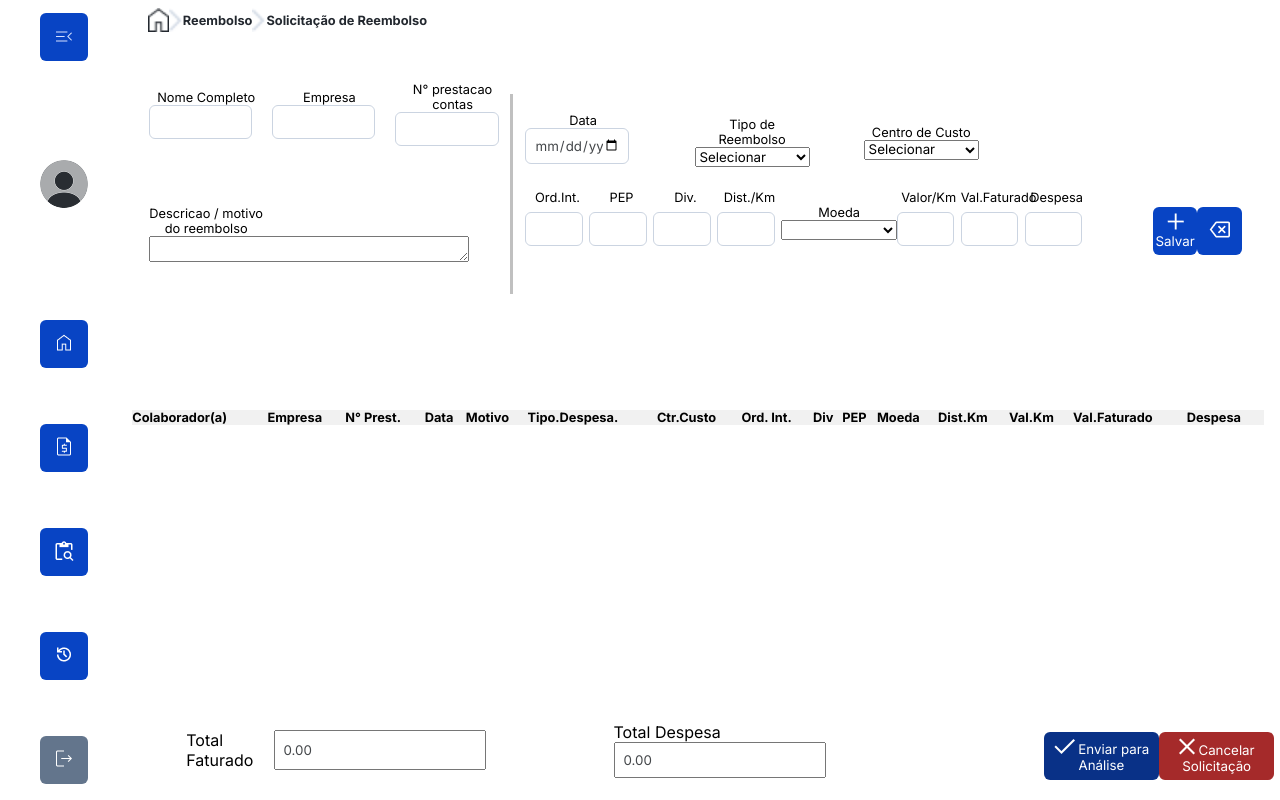
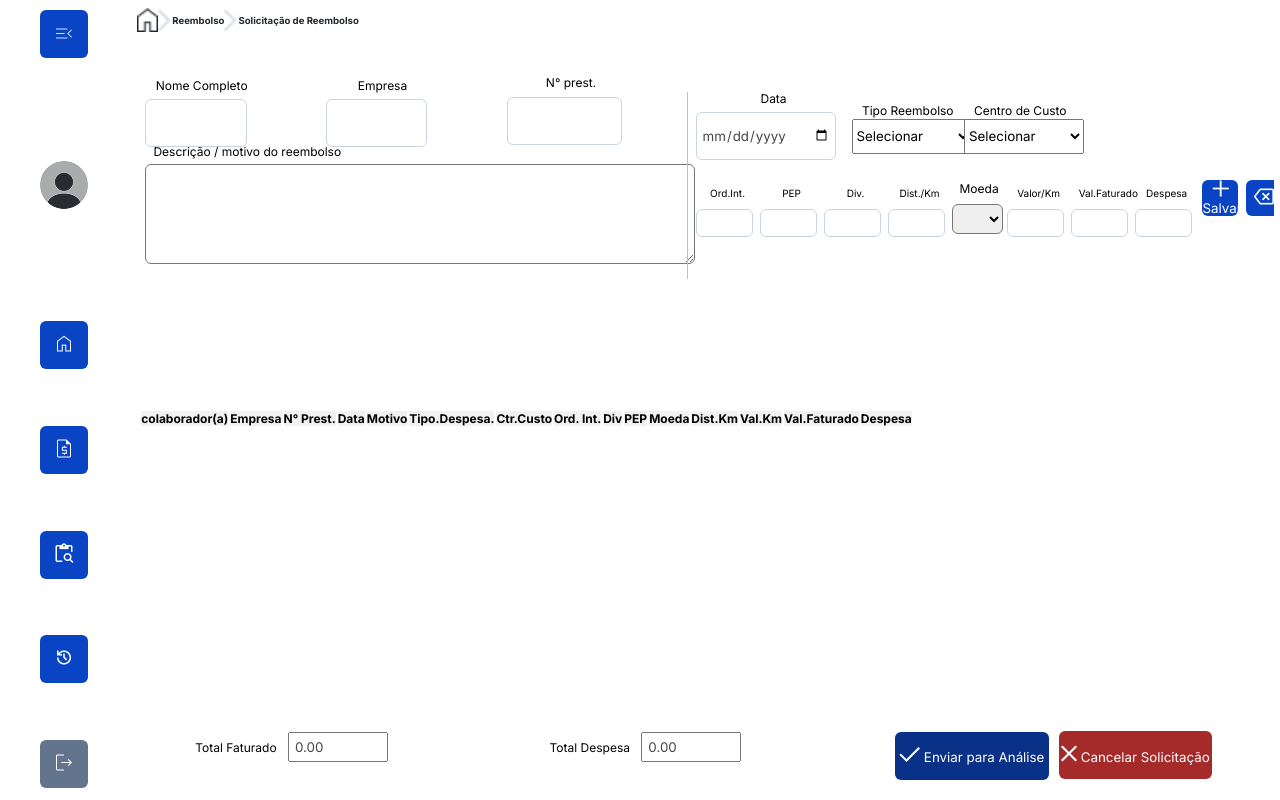
Before and after one commit to KarinPortfolio/sispar, a React (Vite) app: page /solicitacao in a window 1280 px wide. Built offline with nearby package versions, Linux system fonts and the light colour scheme.

Commit message:
ajuste do scss

```diff
--- a/src/components/cadastro/Cadastro.module.scss
+++ b/src/components/cadastro/Cadastro.module.scss
@@ -1,27 +1,25 @@
-.informacao {
+.cadastro {
   display: flex;
+  padding-top: 5vh;
   flex-direction: column;
   justify-content: center;
   align-items: center;
   width: 80vw;
+  gap: 1rem;
+  font-size: 12px;
 }
 
-h1 {
-  width: 19vw;
-  text-align: center;
-  align-items: center;
-  font-size: 2.3em;
-  font-weight: 700;
-  color: #23282f;
-  justify-content: center;
-  align-items: center;
+label {
+  padding-top: 12px;
+  padding-bottom: 12px;
+  padding-left: 8px;
+  padding-right: 8px;
+  margin-bottom: 8px;
 }
-p {
-  font-size: 0.9em;
-  font-weight: 700;
-  align-items: center;
-  justify-content: center;
-  color: #0844c4;
+input {
+  width: 100px;
+  height: 30px;
+  padding: 5px;
 }
 .botao {
   width: 10vw;
--- a/src/components/solicitacao/Solicitacao.jsx
+++ b/src/components/solicitacao/Solicitacao.jsx
@@ -14,81 +14,67 @@ import Api from "../../Services/Api.jsx";
 function Solicitacoes() {
   const [colaborador, setColaborador] = useState(""); // Estado para o campo colaborador
   const [empresa, setEmpresa] = useState(""); // Estado para o campo empresa
-  const [nPrestacao, setnPrestacao] = useState(""); // Estado para o campo número de prestação
+  const [num_prestacao, setNum_prestacao] = useState(""); // Estado para o campo número de prestação
   const [descricao, setDescricao] = useState(""); // Estado para o campo  descrição
   const [data, setData] = useState(""); // Estado para o campo data
-  const [tipoReembolso, setTipoReembolso] = useState(""); // Estado para o campo tipo de reembolso
-  const [centroCusto, setCentroCusto] = useState(""); // Estado para o campo centro de custo
-  const [ordemInterna, setorOrdemInterna] = useState(""); // Estado para o campo ordem interna
+  const [tipo_reembolso, setTipo_reembolso] = useState(""); // Estado para o campo tipo de reembolso
+  const [centro_custo, setCentro_custo] = useState(""); // Estado para o campo centro de custo
+  const [ordem_interna, setOrdem_interna] = useState(""); // Estado para o campo ordem interna
   const [divisao, setDivisao] = useState(""); // Estado para o campo divisão
   const [pep, setPep] = useState(""); // Estado para o campo pep
   const [moeda, setMoeda] = useState(""); // Estado para o campo moeda
-  const [distanciaKm, setDistanciaKm] = useState(""); // Estado para o campo distância km
-  const [valorKm, setValorKm] = useState(""); // Estado para o campo valor km
-  const [valorFaturado, setValorFaturado] = useState(""); // Estado para o campo valor faturado
+  const [distancia_km, setDistancia_km] = useState(""); // Estado para o campo distância km
+  const [valor_km, setValor_km] = useState(""); // Estado para o campo valor km
+  const [valor_faturado, setValor_faturado] = useState(""); // Estado para o campo valor faturado
   const [despesa, setDespesa] = useState(""); // Estado para o campo despesa
-  const [dadosReembolso, setDadosReembolso] = useState([]);
+  const [dados_reembolso, setDados_reembolso] = useState([]);
 
   const [enviado, setEnviado] = useState(false);
 
   useEffect(() => {
     if (enviado) {
-      setDadosReembolso([]); // Limpa os dados após o envio
-      setEnviado(false); // Reseta o estado de controle
+      setDados_reembolso([]);
+      setEnviado(false);
     }
   }, [enviado]);
 
   const handleSubmit = () => {
+    const idColaborador = localStorage.getItem("id_colaborador");
+
     const objetoReembolso = {
       empresa,
       colaborador,
-      nPrestacao,
+      num_prestacao,
       descricao,
       data,
-      tipoReembolso,
-      ordemInterna,
-      centroCusto,
+      tipo_reembolso,
+      ordem_interna,
+      centro_custo,
       divisao,
       pep,
       moeda,
-      distanciaKm,
-      valorKm,
-      valorFaturado,
+      distancia_km,
+      valor_km,
+      valor_faturado,
       despesa,
+      id_colaborador: idColaborador,
     };
 
-    setDadosReembolso(dadosReembolso.concat(objetoReembolso));
-
-    limparCampos(); //quando clicar em salvar, ativa a função de limpar os campos
+    setDados_reembolso(dados_reembolso.concat(objetoReembolso));
+    limparCampos();
   };
 
-  const handleDelete = (index) => {
-    setDadosReembolso(dadosReembolso.filter((item, i) => i !== index));
-  };
-
-  const limparCampos = () => {
-    setColaborador(""),
-      setEmpresa(""),
-      setnPrestacao(""),
-      setDescricao(""),
-      setData(""),
-      setTipoReembolso(""),
-      setCentroCusto(""),
-      setorOrdemInterna(""),
-      setDivisao(""),
-      setPep(""),
-      setMoeda(""),
-      setDistanciaKm(""),
-      setValorKm(""),
-      setValorFaturado(""),
-      setDespesa("");
-  };
-
-  const [foiEnviado, setFoiEnviado] = useState(false);
   const enviarParaAnalise = async (e) => {
     e.preventDefault();
+    const idColaborador = localStorage.getItem("id_colaborador");
     try {
-      const response = await Api.post("/reembolso/solicitacao", dadosReembolso);
+      const response = await Api.post(
+        "/reembolso/solicitacao",
+        dados_reembolso.map((item) => ({
+          ...item,
+          id_colaborador: idColaborador,
+        }))
+      );
       console.log("Resposta da API", response);
       alert("Solicitação enviada com sucesso!");
       setEnviado(true);
@@ -98,15 +84,30 @@ function Solicitacoes() {
     }
   };
 
-  useEffect(() => {
-    if (foiEnviado) {
-      setDadosReembolso([]);
-      setFoiEnviado(false);
-    }
-  }, [foiEnviado]);
+  const handleDelete = (index) => {
+    setDados_reembolso(dados_reembolso.filter((_, i) => i !== index));
+  };
+
+  const limparCampos = () => {
+    setColaborador("");
+    setEmpresa("");
+    setNum_prestacao("");
+    setDescricao("");
+    setData("");
+    setTipo_reembolso("");
+    setCentro_custo("");
+    setOrdem_interna("");
+    setDivisao("");
+    setPep("");
+    setMoeda("");
+    setDistancia_km("");
+    setValor_km("");
+    setValor_faturado("");
+    setDespesa("");
+  };
 
   const cancelarSolicitacao = () => {
-    setDadosReembolso([]);
+    setDados_reembolso([]);
     limparCampos();
   };
 
@@ -128,8 +129,9 @@ function Solicitacoes() {
               className={styles.formulario}
             >
               {/* esquerda */}
+              <div className={styles.containerBox}>
                 <article className={styles.containerEsq}>
-                <div id={styles.item1} className={styles.caixa}>
+                  <div id={styles.item1} className={styles.campo}>
                     <label htmlFor="nome">Nome Completo</label>
                     <input
                       value={colaborador}
@@ -138,7 +140,7 @@ function Solicitacoes() {
                       type="text"
                     />
                   </div>
-                <div id={styles.item2} className={styles.caixa}>
+                  <div id={styles.item2} className={styles.campo}>
                     <label htmlFor="empresa">Empresa</label>
                     <input
                       name="empresa"
@@ -147,19 +149,20 @@ function Solicitacoes() {
                       type="text"
                     />
                   </div>
-                <div id={styles.item3} className={styles.caixa}>
-                  <label htmlFor="N.prestacao">N° prestacao contas</label>
+                  <div id={styles.item3} className={styles.cxprestacao}>
+                    <label htmlFor="N.prestacao">N° prest.</label>
                     <input
-                    value={nPrestacao}
-                    onChange={(e) => setnPrestacao(e.target.value)}
+                      value={num_prestacao}
+                      onChange={(e) => setNum_prestacao(e.target.value)}
                       type="number"
-                    name="nPrestacao"
+                      name="num_prestacao"
                     />
                   </div>
-
-                <div id={styles.item4} className={styles.caixa}>
+                </article>
+                <article className={styles.containerEsq}>
+                  <div id={styles.item4} className={styles.textcaixa}>
                     <label htmlFor="Descricao motivo do reembolso">
-                    Descricao / motivo do reembolso
+                      Descrição / motivo do reembolso
                     </label>
                     <textarea
                       name="descricao"
@@ -168,11 +171,13 @@ function Solicitacoes() {
                     />
                   </div>
                 </article>
+              </div>
+
               <article className={styles.containerMeio}></article>
               {/* direita */}
               <div className={styles.containerBox}>
                 <article className={styles.containerDir}>
-                  <div id={styles.item5} className={styles.caixa}>
+                  <div id={styles.item5} className={styles.cxdata}>
                     <label htmlFor="data">Data</label>
                     <input
                       value={data}
@@ -182,13 +187,13 @@ function Solicitacoes() {
                     />
                   </div>
 
-                  <div id={styles.item6} className={styles.caixa}>
-                    <label htmlFor="tipoReembolso">Tipo de Reembolso</label>
+                  <div id={styles.item6} className={styles.campo}>
+                    <label htmlFor="tipo_reembolso">Tipo Reembolso</label>
                     <select
-                      value={tipoReembolso}
-                      name="tipoReembolso"
-                      onChange={(e) => setTipoReembolso(e.target.value)}
-                      id="tipoReembolso"
+                      value={tipo_reembolso}
+                      name="tipo_reembolso"
+                      onChange={(e) => setTipo_reembolso(e.target.value)}
+                      id="tipo_reembolso"
                     >
                       <option value="selecionar">Selecionar</option>
                       <option value="alimentacao">Alimentação</option>
@@ -204,13 +209,13 @@ function Solicitacoes() {
                       </option>
                     </select>
                   </div>
-                  <div id={styles.item7} className={styles.caixa}>
-                    <label htmlFor="centroCusto">Centro de Custo</label>
+                  <div id={styles.item7} className={styles.campo}>
+                    <label htmlFor="centro_custo">Centro de Custo</label>
                     <select
-                      value={centroCusto}
-                      onChange={(e) => setCentroCusto(e.target.value)}
-                      name="centroCusto"
-                      id="centroCusto"
+                      value={centro_custo}
+                      onChange={(e) => setCentro_custo(e.target.value)}
+                      name="centro_custo"
+                      id="centro_custo"
                     >
                       <option value="selecionar">Selecionar</option>
                       <option value="1100109002_interno">
@@ -229,10 +234,10 @@ function Solicitacoes() {
                   <div id={styles.item8} className={styles.caixa1}>
                     <label htmlFor="ord_int">Ord.Int.</label>
                     <input
-                      value={ordemInterna}
-                      name="ordemInterna"
-                      onChange={(e) => setorOrdemInterna(e.target.value)}
-                      id="ordemInterna"
+                      value={ordem_interna}
+                      name="ordem_interna"
+                      onChange={(e) => setOrdem_interna(e.target.value)}
+                      id="ordem_interna"
                       type="number"
                     />
                   </div>
@@ -243,7 +248,7 @@ function Solicitacoes() {
                       value={pep}
                       onChange={(e) => setPep(e.target.value)}
                       name="pep"
-                      id="PEP"
+                      id="pep"
                       type="number"
                     />
                   </div>
@@ -259,19 +264,20 @@ function Solicitacoes() {
                     />
                   </div>
                   <div id={styles.item11} className={styles.caixa1}>
-                    <label htmlFor="distanciaKm">Dist./Km</label>
+                    <label htmlFor="distancia_km">Dist./Km</label>
                     <input
-                      value={distanciaKm}
-                      onChange={(e) => setDistanciaKm(e.target.value)}
-                      name="distanciaKm"
-                      id="distanciaKm"
+                      value={distancia_km}
+                      onChange={(e) => setDistancia_km(e.target.value)}
+                      name="distancia_km"
+                      id="distancia_km"
                       type="number"
                     />
                   </div>
 
-                  <div id={styles.item12} className={styles.caixa}>
+                  <div id={styles.item12} className={styles.caixamoeda}>
                     <label htmlFor="moeda">Moeda</label>
                     <select
+                      className={styles.moeda}
                       value={moeda}
                       onChange={(e) => setMoeda(e.target.value)}
                       name="moeda"
@@ -287,9 +293,9 @@ function Solicitacoes() {
                   <div id={styles.item13} className={styles.caixa1}>
                     <label htmlFor="valor_km">Valor/Km</label>
                     <input
-                      value={valorKm}
-                      onChange={(e) => setValorKm(e.target.value)}
-                      name="valorKm"
+                      value={valor_km}
+                      onChange={(e) => setValor_km(e.target.value)}
+                      name="valor_km"
                       type="number"
                     />
                   </div>
@@ -298,9 +304,9 @@ function Solicitacoes() {
                     <label htmlFor="faturado">Val.Faturado</label>
                     <input
                       type="number"
-                      name="valorFaturado"
-                      value={valorFaturado}
-                      onChange={(e) => setValorFaturado(e.target.value)}
+                      name="valor_faturado"
+                      value={valor_faturado}
+                      onChange={(e) => setValor_faturado(e.target.value)}
                     />
                   </div>
 
@@ -315,10 +321,10 @@ function Solicitacoes() {
                     />
                   </div>
 
-                  <div className={styles.btnform}>
-                    <div id={styles.item16} className={styles.quadrado}>
+                  <div>
+                    <div id={styles.item16}>
                       <button
-                        className={styles.salvar}
+                        className={styles.minibutton1}
                         onClick={handleSubmit}
                         type="submit"
                       >
@@ -326,7 +332,7 @@ function Solicitacoes() {
                       </button>
 
                       <button
-                        className={styles.deletar}
+                        className={styles.minibutton1}
                         type="button"
                         onClick={() => {
                           limparCampos();
@@ -347,7 +353,7 @@ function Solicitacoes() {
               <thead>
                 <tr>
                   <th> </th>
-                  <th>Colaborador(a)</th>
+                  <th>colaborador(a)</th>
                   <th>Empresa</th>
                   <th>N° Prest.</th>
                   <th>Data</th>
@@ -365,12 +371,12 @@ function Solicitacoes() {
                 </tr>
               </thead>
               <tbody>
-                {dadosReembolso.map((item, index) => (
+                {dados_reembolso.map((item, index) => (
                   <tr key={index}>
                     <td>
                       <button
                         onClick={() => handleDelete(index)}
-                        className={styles.btnLixeira}
+                        className={styles.minibutton2}
                       >
                         <img
                           className={styles.lixeira}
@@ -381,25 +387,25 @@ function Solicitacoes() {
                     </td>
                     <td>{item.colaborador}</td>
                     <td>{item.empresa}</td>
-                    <td>{item.nPrestacao}</td>
+                    <td>{item.num_prestacao}</td>
                     <td>{item.data}</td>
 
                     <td>
-                      <button>
+                      <button className={styles.minibutton2}>
                         <img src={Motivo} alt="Motivo" />
                       </button>
                     </td>
 
                     {/* <td>{item.descricao}</td> */}
-                    <td>{item.tipoReembolso}</td>
-                    <td>{item.centroCusto}</td>
-                    <td>{item.ordemInterna}</td>
+                    <td>{item.tipo_reembolso}</td>
+                    <td>{item.centro_custo}</td>
+                    <td>{item.ordem_interna}</td>
                     <td>{item.divisao}</td>
                     <td>{item.pep}</td>
                     <td>{item.moeda}</td>
-                    <td>{item.distanciaKm}</td>
-                    <td>{item.valorKm}</td>
-                    <td>{item.valorFaturado}</td>
+                    <td>{item.distancia_km}</td>
+                    <td>{item.valor_km}</td>
+                    <td>{item.valor_faturado}</td>
                     <td>{item.despesa}</td>
                   </tr>
                 ))}
@@ -409,33 +415,31 @@ function Solicitacoes() {
         </main>
 
         <footer className={styles.containerRodape}>
-          <section className={styles.fatura}>
-            <div id={styles.item18}>
+          <div className={styles.fatura}>
+            <section id={styles.item18}>
               <label> Total Faturado </label>
 
               <input
                 type="text"
-                value={dadosReembolso
+                value={dados_reembolso
                   .reduce(
-                    (total, item) => total + Number(item.valorFaturado || 0),
+                    (total, item) => total + Number(item.valor_faturado || 0),
                     0
                   )
                   .toFixed(2)}
               />
-            </div>
-
+            </section>
             <section id={styles.item19}>
               <label> Total Despesa </label>
               <input
                 type="text"
-                value={dadosReembolso
+                value={dados_reembolso
                   .reduce((total, item) => total + Number(item.despesa || 0), 0)
                   .toFixed(2)}
               />
             </section>
-
-            <div>
-              <div id={styles.item20}>
+            <section>
+              <section id={styles.item20}>
                 <button
                   className={styles.buttonAnalise}
                   onClick={enviarParaAnalise}
@@ -451,9 +455,9 @@ function Solicitacoes() {
                   {" "}
                   <img src={Cancelar} alt="" /> Cancelar Solicitação{" "}
                 </button>
-              </div>{" "}
+              </section>
+            </section>{" "}
           </div>
-          </section>{" "}
         </footer>
       </div>
     </div>
--- a/src/components/solicitacao/Solicitacao.module.scss
+++ b/src/components/solicitacao/Solicitacao.module.scss
@@ -1,39 +1,47 @@
 html,
 body {
-  height: 100%; /* Garante que html e body ocupem toda a altura da viewport */
-  margin: 0; /* Remove margens padrão */
+  height: 100%;
+  margin: 0;
+  font-size: 12px;
 }
-
-body {
-  display: flex;
-  flex-direction: column;
+.minibutton1 {
+  width: 3rem;
+  height: 3rem;
+  margin: 0.3125rem;
+  margin-top: 1.1875rem;
+}
+.minibutton2 {
+  width: 1.875rem;
+  height: 1.875rem;
+  margin: 0.3125rem;
 }
 .Envolve {
   width: 90vw;
+  height: auto;
   flex-direction: column;
+  direction: column;
 }
-
 header {
   display: flex;
   height: 5vh;
   align-items: center;
-  padding-left: 2vw;
-  p {
-    color: #23282f;
-    font-size: 0.8rem;
-  }
+  padding-left: 1.25rem;
 }
 
-main {
-  flex-grow: 1; /* Faz o main ocupar todo o espaço vertical disponível */
-  overflow-y: auto; /* Adiciona rolagem vertical se o conteúdo exceder a altura */
-  padding: 10px;
+header p {
+  color: #23282f;
+  font-size: 0.8rem;
 }
+.containerMain {
+  flex-grow: 1;
+  overflow-y: auto;
+}
+
 .formulario {
-  padding-left: 32vw;
   flex-direction: row;
-  width: 25vw;
+  width: 80vw;
 }
+
 .containerEsq {
   display: grid;
   grid-template-columns: repeat(3, 1fr);
@@ -41,100 +49,142 @@ main {
   grid-template-areas:
     "item1 item2 item3"
     "myArea myArea myArea";
-  gap: 1vh;
-  padding-top: 2vh;
-  padding-left: 7vw;
-  height: 30vh;
-  width: 60vw;
+  gap: 0.0625rem;
+  padding-left: 5rem;
+  height: 10.625rem;
+  flex-grow: 1;
 }
+
+.containerEsqInf {
+  height: 6.25rem;
+}
+
 .containerMeio {
-  padding-left: 0.2vw;
-  height: 25vh;
-  width: 1vw;
-  background-color: silver;
+  padding-left: -40rem;
+  height: 15.625rem;
+  width: 0;
+  border-left: 1px solid silver;
+  background-color: transparent;
 }
+
 .containerBox {
   flex-direction: column;
+  width: 47vw;
 }
+
 .containerDir {
-  padding-left: 1vw;
+  padding-left: 0.625rem;
   display: grid;
+  width: 30vw;
   grid-template-columns: repeat(3, 1fr);
-  grid-area: "item5 item6 item7";
-  gap: 1vh;
-  height: 10vh;
-  width: 40vw;
+  grid-template-areas: "item5 item6 item7";
+  margin-top: -4.375rem;
 }
+
 .containerDirInf {
-  padding-left: 1vw;
+  padding-left: 0.625rem;
+  width: 41.25rem;
   grid-area: dirInf;
   display: grid;
-  height: 10vh;
-  width: 25vw;
   grid-template-columns: repeat(10, 1fr);
-  grid-area: "item8 item9 item10 item11 item12 item13 item14 item15 item 16 item17";
+  grid-template-areas: "item8 item9 item10 item11 item12 item13 item14 item15 item16 item17";
 }
 
 .informacao {
-  padding-left: 0vw;
-  height: 10vh;
-  padding-bottom: 10vh;
+  padding-left: 1.25rem;
+  height: 6.25rem;
+  padding-bottom: 6.25rem;
+  align-items: center;
+  justify-content: center;
 }
 
 .caixa {
   text-align: center;
   flex-direction: column;
-  font-size: 0.8em;
-  width: 9vw;
-  height: 7vh;
+  width: 8.125rem;
+  gap: 0.2rem;
+  display: flex;
+  margin-top: -1rem;
+}
+.cxdata {
+  text-align: center;
+  flex-direction: column;
+  justify-content: center;
+  width: 13rem;
+  gap: 0.0625rem;
+  margin-top: -0.25rem;
+}
+.campo {
+  text-align: center;
+  flex-direction: column;
+  justify-content: center;
+  width: 9.375rem;
+  gap: 0.0625rem;
+  margin-top: -0.25rem;
+}
+
+.cxprestacao {
+  text-align: center;
+  flex-direction: column;
+  width: 10vw;
+  gap: 0.2rem;
+  display: flex;
+  margin-top: -7px;
 }
 .caixa1 {
+  margin-top: 15px;
   text-align: center;
   flex-direction: column;
   width: 5vw;
-  font-size: 0.8em;
+  font-size: 10px;
   height: 7vh;
   gap: 0.5em;
+  border: -2px;
 }
-.quadrado {
-  text-align: center;
-  width: 7vw;
-  height: 7vw;
+.moeda {
+  margin-top: -12px;
+  height: 30px;
+  width: 4vw;
+  border-radius: 6px;
+}
+
+.caixamoeda {
+  flex-direction: column;
+  font-size: 12px;
+}
+input {
+  margin-top: -15px;
+  width: 200px;
+  height: 30px;
+}
+
+select {
+  margin-top: -20px;
+  width: 120px;
+  height: 35px;
+}
+.textcaixa {
+  margin-top: -70px;
+  flex-direction: column;
+}
+textarea {
+  margin-top: -15px;
+  width: 550px;
+  height: 100px;
+  border-radius: 6px;
 }
 .buttonAnalise {
   background-color: #093187;
-  width: 9vw;
+  width: 12vw;
   justify-content: center;
+  margin-right: 10px;
   cursor: pointer;
 }
 .buttonCancelar {
   background-color: brown;
-  width: 9vw;
+  width: 12vw;
   justify-content: center;
   cursor: pointer;
-}
-textarea {
-  width: 25vw;
-}
-.btnform {
-  padding-left: 5vw;
-  display: flex;
-  align-items: center;
-}
-
-.btnform1 {
-  justify-content: center;
-  align-items: center;
-  border-radius: 6px;
-  width: 4vw;
-  height: 6vh;
-  background-color: #23282f;
-  color: white;
-  cursor: pointer;
-}
-
-.btn {
-  height: 3vh;
 }
 .informacao {
   padding-top: 10vh;
@@ -146,17 +196,6 @@ textarea {
   align-items: center;
 }
 
-.icone {
-  width: 0.8rem;
-  height: 0.8rem;
-}
-
-table {
-  border-collapse: collapse;
-  font-size: 0.8rem;
-  width: 100%;
-}
-
 th {
   background-color: #f1f1f1;
   text-align: left;
@@ -164,20 +203,23 @@ th {
 
 td {
   border: 0.8px solid #23282f;
+  height: 8px;
   text-align: center;
   word-break: keep-all;
 }
-
 .fatura {
   display: flex;
   flex-direction: row;
   justify-content: flex-start;
   align-items: center;
-  gap: 10vw;
+  margin-left: 1px;
+  gap: 12vw;
 }
 .containerRodape {
   padding-left: 5vw;
   padding-bottom: 20px;
+  padding-top: 20px;
+  flex-direction: row;
   width: 100%;
   justify-content: space-between;
 }
```
Also changed, not shown: src/components/cadastro/Cadastro.jsx (+7 -16 lines), src/components/login/Login.jsx (+5 -6 lines). Lines whose indentation alone changed are shown as unchanged.
